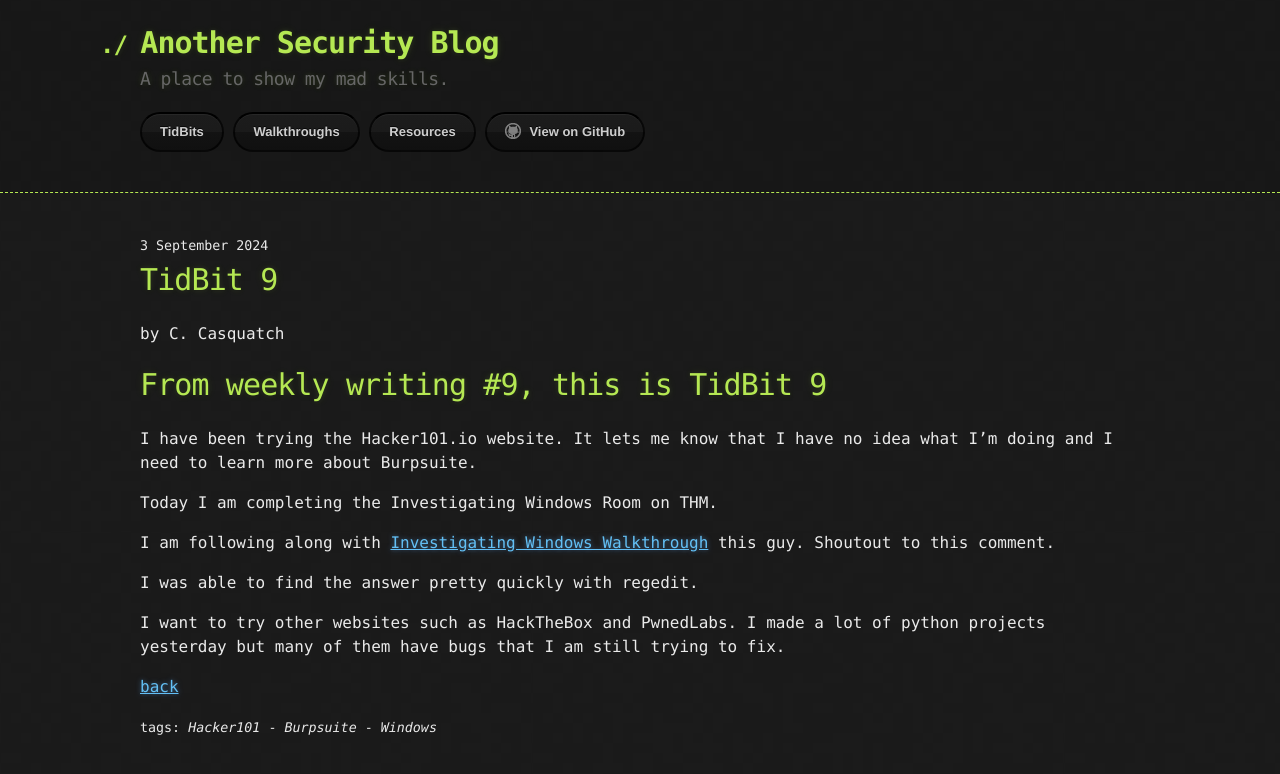
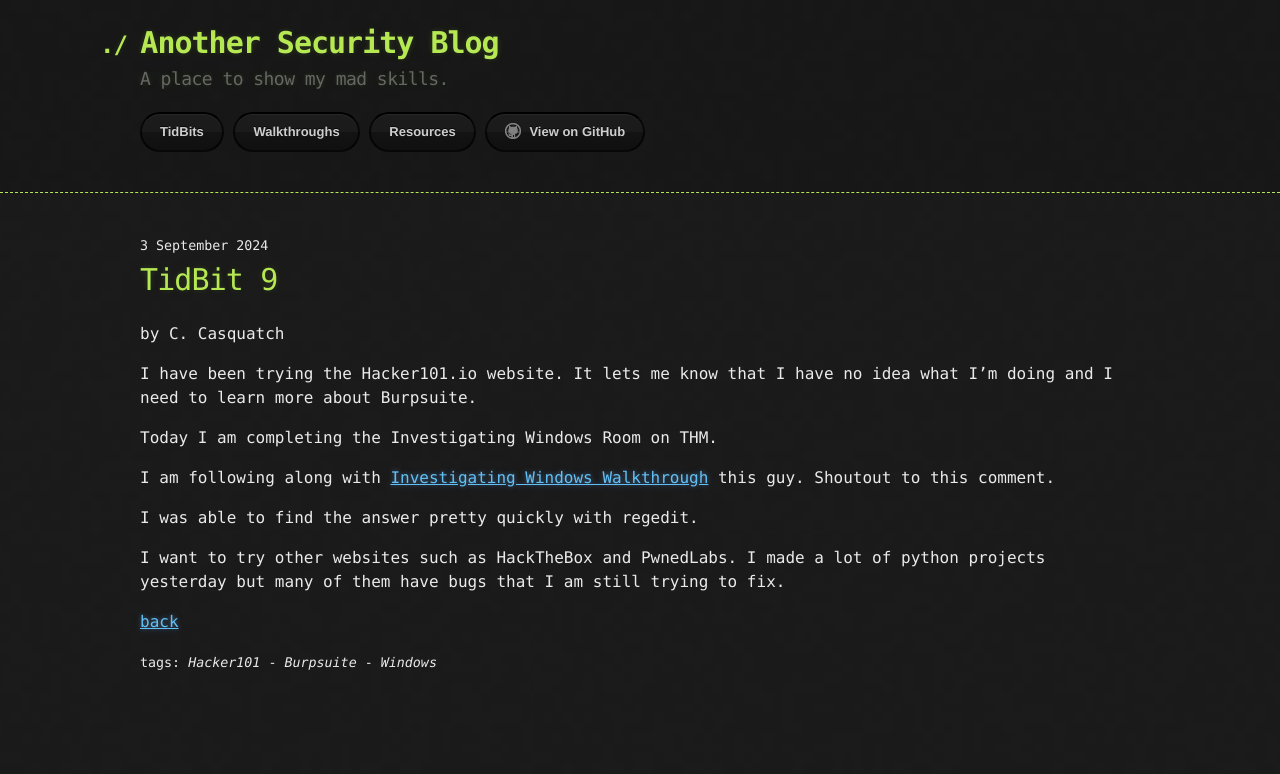
Before and after one commit to CyberCasquatch/cybercasquatch.github.io, a Jekyll site: the page built from _posts/TidBits/2024-09-03-TidBit-9.markdown, in a window 1280 px wide. Shown: the top 774 px of the page. Built offline with Jekyll 4.4.1, drawn with Linux system fonts in a browser that asks for light colours.

Commit message:
Update 2024-09-03-TidBit-9.markdown

```diff
--- a/_posts/TidBits/2024-09-03-TidBit-9.markdown
+++ b/_posts/TidBits/2024-09-03-TidBit-9.markdown
@@ -6,8 +6,6 @@ author: C. Casquatch
 comments: false
 tag: ['Hacker101', 'Burpsuite', 'Windows']
 ---
-
-# From weekly writing #9, this is TidBit 9
 
 I have been trying the Hacker101.io website. It lets me know that I have no idea what I'm doing and I need to learn more about Burpsuite.
 
```
